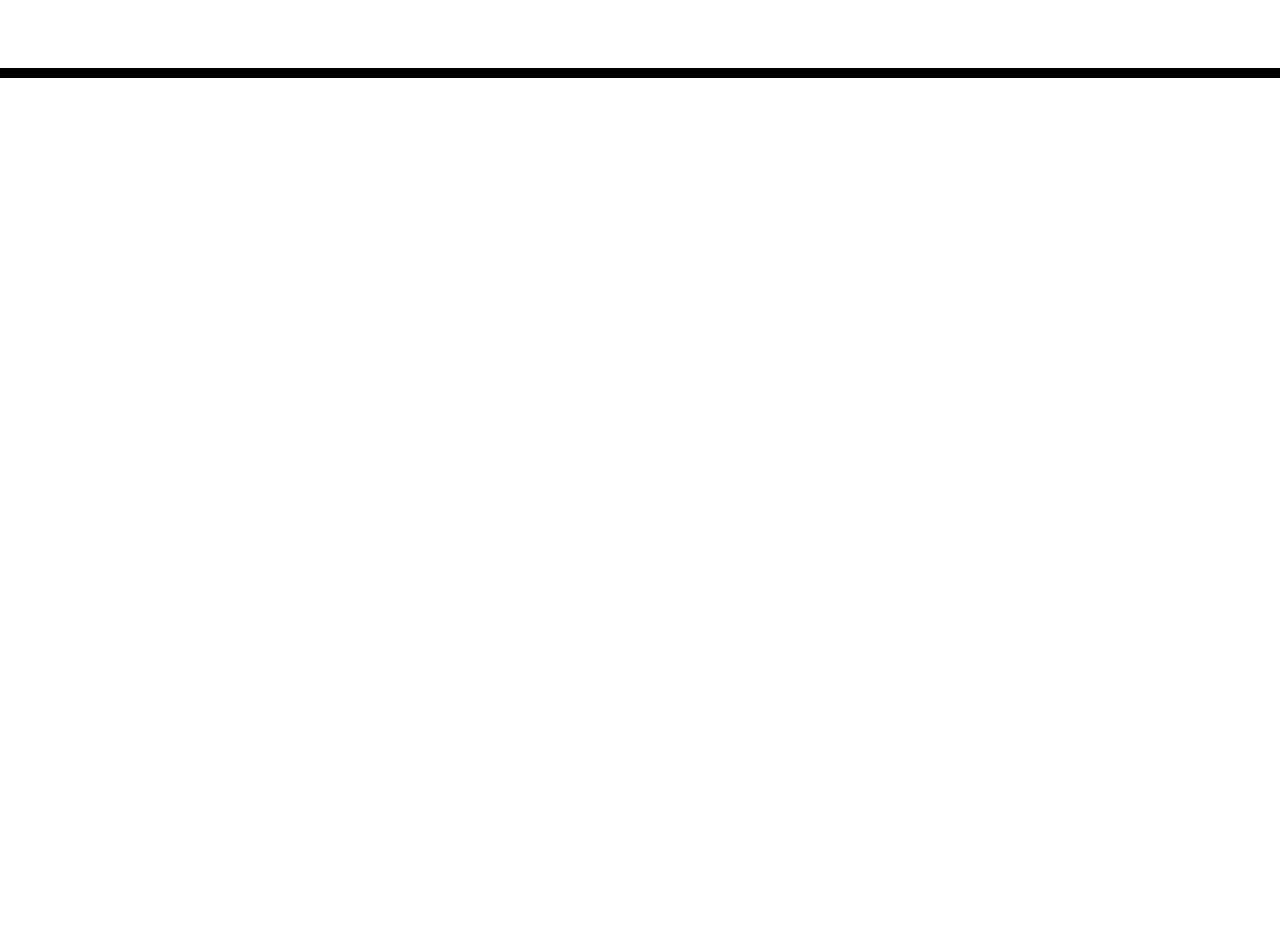
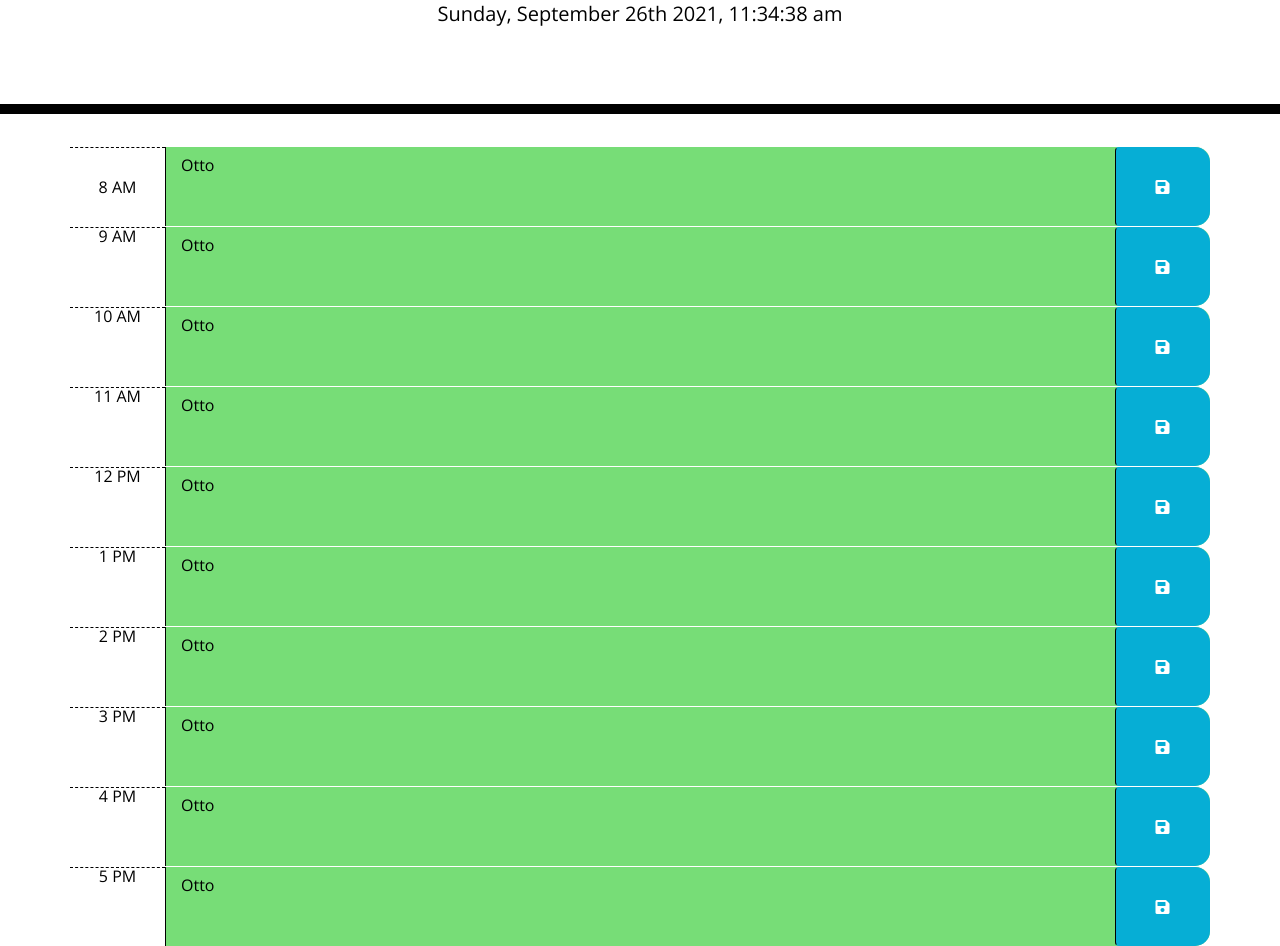
Before and after one commit to Chrisolsen1993/Work-Day-Scheduler, a plain HTML site: page index.html in a window 1280 px wide. Shown: the part 190-1136 px from the top of the page. Before the commit the page ends 800 px from the top, so only its background shows below. Drawn offline with nearby package versions, Linux system fonts and the light colour scheme.

Commit message:
Has added the past present and future fonctionality

```diff
--- a/index.html
+++ b/index.html
@@ -18,7 +18,7 @@
       href="https://fonts.googleapis.com/css?family=Open+Sans&display=swap"
       rel="stylesheet"
     />
-    <link rel="stylesheet" href="style.css" />
+    <link rel="stylesheet" href="./style.css" />
     <title>Work Day Scheduler</title>
   </head>
 
@@ -28,11 +28,83 @@
       <p class="lead">A simple calendar app for scheduling your work day</p>
       <p id="currentDay" class="lead"></p>
     </header>
-    <div class="container">
+    <div id = "currentDay" class="container">
       <!-- Timeblocks go here -->
+
+      <div   class = "row time-block" id="8">
+        <div class = "col-md-1 hour d-flex justify-content-center align-items-center">
+          <div>8 AM</div>
+        </div>
+        <textarea class= "col-md-10 description">Otto</textarea>
+        <button class="btn col-md-1 saveBtn"><i class="fas fa-save"></i></button>
+      </div>
+
+      <div   class = "row time-block" id="9" >
+        <div class = "col-md-1 hour">9 AM</div>
+        <textarea class= "col-md-10 description">Otto</textarea>
+        <button class=" btn col-md-1 saveBtn"><i class="fas fa-save"></i></button>
+      </div>
+
+      <div   class = "row time-block"  id="10" >
+        <div class = "col-md-1 hour">10 AM</div>
+        <textarea class= "col-md-10 description">Otto</textarea>
+        <button class="btn col-md-1 saveBtn"><i class="fas fa-save"></i></button>
+      </div>
+
+      <div   class = "row time-block" id="11" >
+        <div class = "col-md-1 hour">11 AM</div>
+        <textarea class= "col-md-10 description">Otto</textarea>
+        <button class="btn col-md-1 saveBtn"><i class="fas fa-save"></i></button>
+      </div>
+
+
+      <div   class = "row time-block" id="12" >
+        <div class = "col-md-1 hour">12 PM</div>
+        <textarea class= "col-md-10 description">Otto</textarea>
+        <button class="btn col-md-1 saveBtn"><i class="fas fa-save"></i></button>
+      </div>
+
+      <div   class = "row time-block" id="13">
+        <div class = "col-md-1 hour">1 PM</div>
+        <textarea class= "col-md-10 description">Otto</textarea>
+        <button class="btn col-md-1 saveBtn"><i class="fas fa-save"></i></button>
+      </div>
+
+      <div   class = "row time-block" id="14" >
+        <div class = "col-md-1 hour">2 PM</div>
+        <textarea class= "col-md-10 description">Otto</textarea>
+        <button class="btn col-md-1 saveBtn"><i class="fas fa-save"></i></button>
+      </div>
+
+
+      <div   class = "row time-block" id="15" >
+        <div class = "col-md-1 hour">3 PM</div>
+        <textarea class= "col-md-10 description">Otto</textarea>
+        <button class="btn col-md-1 saveBtn"><i class="fas fa-save"></i></button>
+      </div>
+
+
+      <div   class = "row time-block" id="16" >
+        <div class = "col-md-1 hour">4 PM</div>
+        <textarea class= "col-md-10 description">Otto</textarea>
+        <button class="btn col-md-1 saveBtn"><i class="fas fa-save"></i></button>
+      </div>
+
+
+      <div   class = "row time-block" id="17" >
+        <div class = "col-md-1 hour">5 PM</div>
+        <textarea class= "col-md-10 description">Otto</textarea>
+        <button class="btn col-md-1 saveBtn"><i class="fas fa-save"></i></button>
+      </div>
+
+
+
+
+
     </div>
 
     <script src="https://cdnjs.cloudflare.com/ajax/libs/jquery/3.2.1/jquery.min.js"></script>
     <script src="https://cdnjs.cloudflare.com/ajax/libs/moment.js/2.24.0/moment.min.js"></script>
+    <script src="./scheduler.js"></script>
   </body>
 </html>
--- a/scheduler.js
+++ b/scheduler.js
@@ -2,3 +2,26 @@ timeInterval = setInterval(function () {
     var currentDay = moment();
     $("#currentDay").text(currentDay.format("dddd, MMMM Do YYYY, h:mm:ss a"));
   }, 1000);
+  var currentTime = moment().hours();
+  console.log(currentTime);
+  var timesArray = ["8", "9", "10", "11", "12", "13", "14", "15", "16", "17"]
+ for ( var i =0; i<timesArray.length; i++){
+   if (currentTime > timesArray[i]){
+     //so we are in the future
+     $(".time-block").addClass("future")
+   } else if (currentTime === timesArray[i]){
+    $(".time-block").addClass("present")
+   }
+   else{
+    $(".time-block").addClass("past")
+   }
+ }
+// var currentTimeUnix = moment().unix() // turn in to unix
+// var timesArray = ["08AM", "09AM", "10AM", "11AM", "12AM", "01PM", "02PM", "03PM", "04PM", "05PM"]
+// for (var i = 0; i < timesArray.length; i++) {
+//   if (currentTimeUnix > moment()){
+//     //if currentTime is greater than e.g Sep 25th 8AM then make red
+//   } else {
+//     // make green
+//   }
+// }
--- a/style.css
+++ b/style.css
@@ -38,8 +38,9 @@ textarea {
 
 .hour {
   background-color: #ffffff;
-  color: #000000;
+  color:#000000;
   border-top: 1px dashed #000000;
+  justify-content: center;
 }
 
 .past {
```
